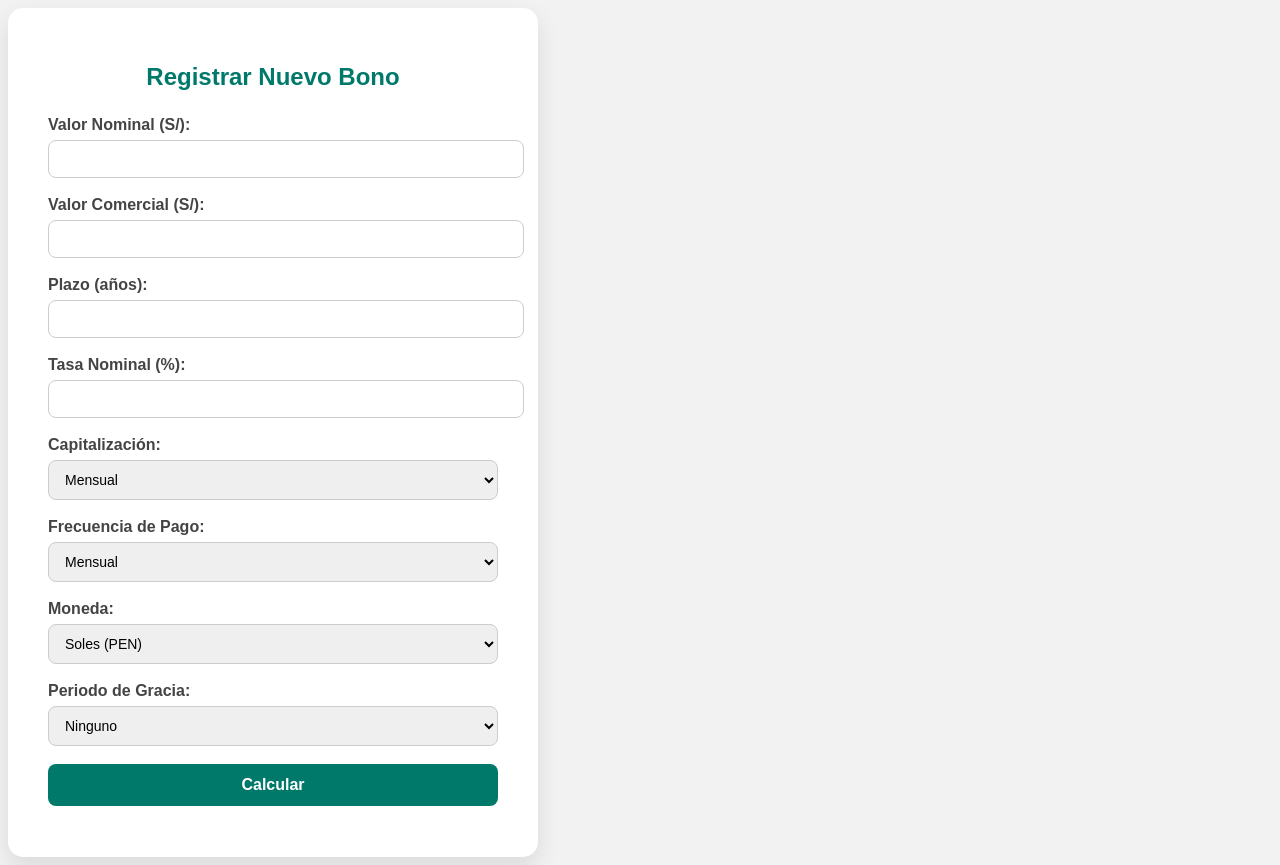
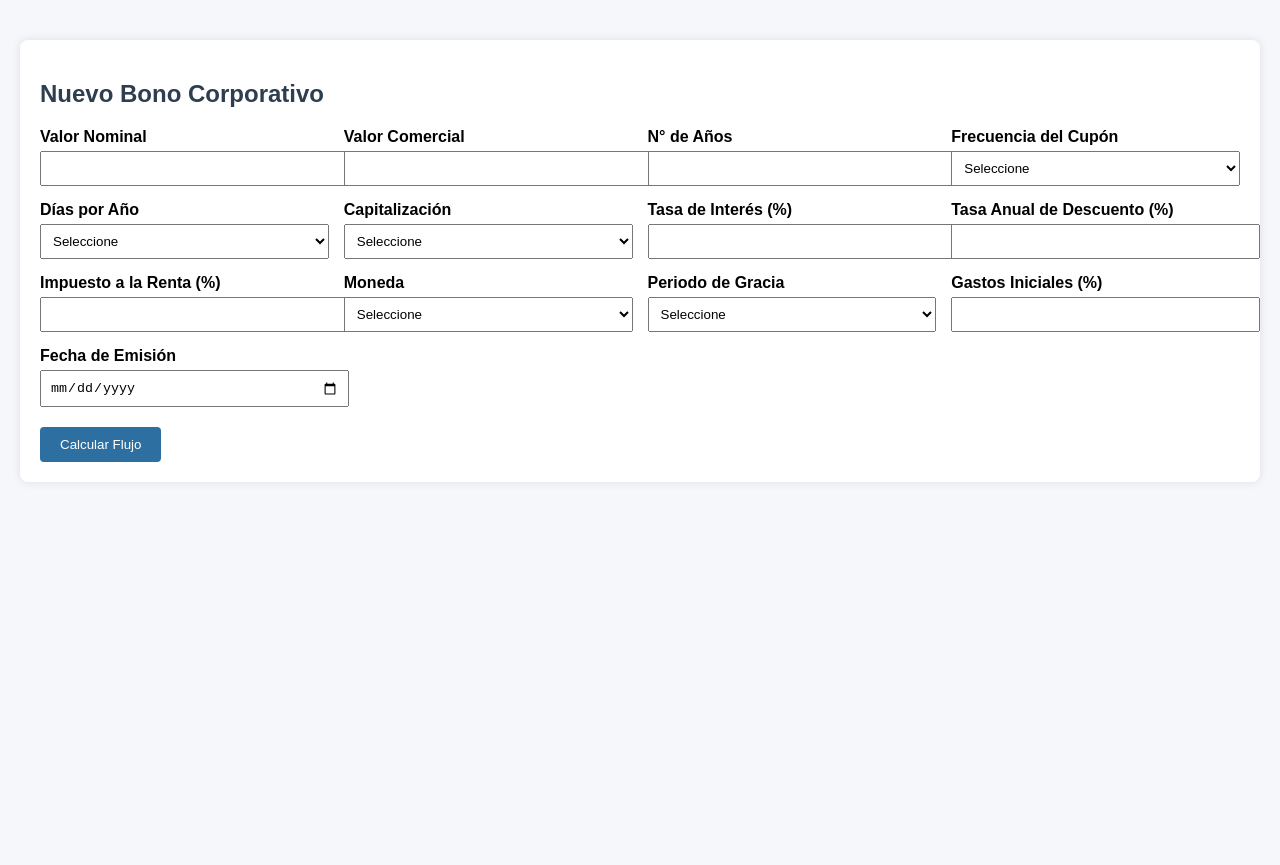
Before and after one commit to CarlosGC-LP/Bondify, a plain HTML site: page frontend/formulario-bono.html in a window 1280 px wide. After the commit the page ends 800 px from the top, so only its background shows below. Drawn offline with Linux system fonts and the light colour scheme.

Commit message:
Update formulario-bono.html

```diff
--- /dev/null
+++ b/frontend/formulario-bono.css
@@ -0,0 +1,67 @@
+body {
+  font-family: sans-serif;
+  margin: 0;
+  padding: 20px;
+  background: #f5f7fa;
+}
+
+.container {
+  background: #fff;
+  padding: 20px;
+  margin: 20px auto;
+  border-radius: 8px;
+  max-width: 1200px;
+  box-shadow: 0 0 10px rgba(0,0,0,0.1);
+}
+
+h2, h3 {
+  color: #2d3e50;
+}
+
+.grid {
+  display: grid;
+  grid-template-columns: repeat(auto-fit, minmax(250px, 1fr));
+  gap: 15px;
+}
+
+.form-group label {
+  font-weight: bold;
+}
+
+.form-group input,
+.form-group select {
+  width: 100%;
+  padding: 8px;
+  margin-top: 5px;
+}
+
+button {
+  background: #2d6fa0;
+  color: #fff;
+  border: none;
+  padding: 10px 20px;
+  margin-top: 20px;
+  cursor: pointer;
+  border-radius: 4px;
+}
+
+button:hover {
+  background: #1f4d72;
+}
+
+table {
+  width: 100%;
+  border-collapse: collapse;
+  margin-top: 20px;
+}
+
+table th, table td {
+  border: 1px solid #ddd;
+  padding: 8px;
+  text-align: right;
+}
+
+table th {
+  background: #2d6fa0;
+  color: #fff;
+}
--- a/frontend/formulario-bono.html
+++ b/frontend/formulario-bono.html
@@ -2,57 +2,127 @@
 <html lang="es">
 <head>
   <meta charset="UTF-8" />
-  <meta name="viewport" content="width=device-width, initial-scale=1.0"/>
-  <title>Registrar Bono</title>
-  <link rel="stylesheet" href="../styles.css">
+  <meta name="viewport" content="width=device-width, initial-scale=1.0" />
+  <title>Nuevo Bono Corporativo</title>
+  <link rel="stylesheet" href="formulario-bono.css" />
 </head>
 <body>
-  <div class="form-container">
-    <h2>Registrar Nuevo Bono</h2>
-    <form id="form-bono">
-      <label for="valor_nominal">Valor Nominal (S/):</label>
-      <input type="number" id="valor_nominal" required>
+  <section class="container">
+    <h2>Nuevo Bono Corporativo</h2>
+    <form id="bonoForm">
+      <div class="grid">
+        <div class="form-group">
+          <label>Valor Nominal</label>
+          <input type="number" name="valorNominal" required />
+        </div>
+        <div class="form-group">
+          <label>Valor Comercial</label>
+          <input type="number" name="valorComercial" required />
+        </div>
+        <div class="form-group">
+          <label>N° de Años</label>
+          <input type="number" name="anios" required />
+        </div>
+        <div class="form-group">
+          <label>Frecuencia del Cupón</label>
+          <select name="frecuenciaCupon" required>
+            <option value="">Seleccione</option>
+            <option value="MENSUAL">MENSUAL</option>
+            <option value="BIMESTRAL">BIMESTRAL</option>
+            <option value="TRIMESTRAL">TRIMESTRAL</option>
+            <option value="SEMESTRAL">SEMESTRAL</option>
+            <option value="ANUAL">ANUAL</option>
+          </select>
+        </div>
+        <div class="form-group">
+          <label>Días por Año</label>
+          <select name="diasAnio" required>
+            <option value="">Seleccione</option>
+            <option value="360">360 días</option>
+            <option value="365">365 días</option>
+          </select>
+        </div>
+        <div class="form-group">
+          <label>Capitalización</label>
+          <select name="capitalizacion" required>
+            <option value="">Seleccione</option>
+            <option value="MENSUAL">MENSUAL</option>
+            <option value="BIMESTRAL">BIMESTRAL</option>
+            <option value="TRIMESTRAL">TRIMESTRAL</option>
+            <option value="CUATRIMESTRAL">CUATRIMESTRAL</option>
+            <option value="SEMESTRAL">SEMESTRAL</option>
+          </select>
+        </div>
+        <div class="form-group">
+          <label>Tasa de Interés (%)</label>
+          <input type="number" name="tasaInteres" step="0.0001" required />
+        </div>
+        <div class="form-group">
+          <label>Tasa Anual de Descuento (%)</label>
+          <input type="number" name="tasaDescuento" step="0.0001" required />
+        </div>
+        <div class="form-group">
+          <label>Impuesto a la Renta (%)</label>
+          <input type="number" name="impuestoRenta" step="0.0001" required />
+        </div>
+        <div class="form-group">
+          <label>Moneda</label>
+          <select name="moneda" required>
+            <option value="">Seleccione</option>
+            <option value="PEN">Soles</option>
+            <option value="USD">Dólares</option>
+          </select>
+        </div>
+        <div class="form-group">
+          <label>Periodo de Gracia</label>
+          <select name="periodoGracia" required>
+            <option value="">Seleccione</option>
+            <option value="NINGUNO">NINGUNO</option>
+            <option value="PARCIAL">PARCIAL</option>
+            <option value="TOTAL">TOTAL</option>
+          </select>
+        </div>
+        <div class="form-group">
+          <label>Gastos Iniciales (%)</label>
+          <input type="number" name="gastosIniciales" step="0.0001" required />
+        </div>
+        <div class="form-group">
+          <label>Fecha de Emisión</label>
+          <input type="date" name="fechaEmision" required />
+        </div>
+      </div>
 
-      <label for="valor_comercial">Valor Comercial (S/):</label>
-      <input type="number" id="valor_comercial" required>
+      <button type="submit">Calcular Flujo</button>
+    </form>
+  </section>
 
-      <label for="anios">Plazo (años):</label>
-      <input type="number" id="anios" required>
+  <section class="container" id="flujoSection" style="display: none;">
+    <h3>Flujo Obtenido</h3>
+    <table id="tablaFlujo">
+      <thead>
+        <tr>
+          <th>#</th>
+          <th>Fecha</th>
+          <th>Gracia</th>
+          <th>Saldo Inicial</th>
+          <th>Cuota</th>
+          <th>Interés</th>
+          <th>Amortización</th>
+          <th>Saldo Final</th>
+          <th>Flujo Emisor</th>
+          <th>Flujo Bonista</th>
+          <th>VP Flujo</th>
+        </tr>
+      </thead>
+      <tbody></tbody>
+    </table>
+  </section>
 
-      <label for="tasa_nominal">Tasa Nominal (%):</label>
-      <input type="number" id="tasa_nominal" required>
-
-      <label for="capitalizacion">Capitalización:</label>
-      <select id="capitalizacion" required>
-        <option value="Mensual">Mensual</option>
-        <option value="Trimestral">Trimestral</option>
-        <option value="Semestral">Semestral</option>
-      </select>
-
-      <label for="frecuencia_pago">Frecuencia de Pago:</label>
-      <select id="frecuencia_pago" required>
-        <option value="Mensual">Mensual</option>
-        <option value="Trimestral">Trimestral</option>
-        <option value="Semestral">Semestral</option>
-      </select>
-
-      <label for="moneda">Moneda:</label>
-      <select id="moneda" required>
-        <option value="1">Soles (PEN)</option>
-        <option value="2">Dólares (USD)</option>
-      </select>
-
-      <label for="periodo_gracia">Periodo de Gracia:</label>
-      <select id="periodo_gracia" required>
-        <option value="1">Ninguno</option>
-        <option value="2">Solo Interés</option>
-        <option value="3">Total</option>
-      </select>
-
-      <button type="submit">Calcular</button>
-    </form>
-    <p id="mensaje"></p>
-  </div>
+  <section class="container" id="resultadosSection" style="display: none;">
+    <h3>Resultados Obtenidos</h3>
+    <div id="resultados"></div>
+    <button id="guardarBtn">Guardar Valoración</button>
+  </section>
 
   <script src="formulario-bono.js"></script>
 </body>
--- a/frontend/formulario-bono.js
+++ b/frontend/formulario-bono.js
@@ -1,56 +1,41 @@
-document.getElementById('form-bono').addEventListener('submit', async (e) => {
+document.getElementById('bonoForm').addEventListener('submit', async function (e) {
   e.preventDefault();
 
-  const id_usuario = localStorage.getItem('idUsuario');
-  if (!id_usuario) {
-    alert("Debes iniciar sesión primero.");
-    return;
-  }
+  const form = e.target;
+  const data = {
+    id_usuario: localStorage.getItem("id_usuario"), // o como lo guardes
+    valor_nominal: parseFloat(form.valorNominal.value),
+    valor_comercial: parseFloat(form.valorComercial.value),
+    anios: parseInt(form.anios.value),
+    dias_anios: parseInt(form.diasAnio.value),
+    tasa_interes: parseFloat(form.tasaInteres.value),
+    tasa_descuento: parseFloat(form.tasaDescuento.value),
+    impuesto_renta: parseFloat(form.impuestoRenta.value),
+    gastos_iniciales: parseFloat(form.gastosIniciales.value),
+    fecha_bono: form.fechaEmision.value,
 
-  const bono = {
-    id_usuario,
-    id_moneda: document.getElementById('moneda').value,
-    id_tipos_tasa: 1, // Suponiendo 1 = Nominal
-    id_frecuencias: 1, // Suponiendo 1 = Mensual
-    id_periodos_gracia: document.getElementById('periodo_gracia').value,
-    id_tipos_amortizacion: 1, // Suponiendo 1 = Alemán (puedes cambiarlo)
-    valor_nominal: parseFloat(document.getElementById('valor_nominal').value),
-    valor_comercial: parseFloat(document.getElementById('valor_comercial').value),
-    anios: parseInt(document.getElementById('anios').value),
-    fecuencia_cupon: document.getElementById('frecuencia_pago').value,
-    periodos_anio: 12,
-    dias_anio: 360,
-    tipo_tasa: "Nominal",
-    tasa_nominal: parseFloat(document.getElementById('tasa_nominal').value),
-    tasa_efectiva: 0,
-    fecuencia_capitalizacion: document.getElementById('capitalizacion').value,
-    impuesto_renta: 0.05,
-    fecha_emision: new Date().toISOString(),
-    periodo_gracia: false,
-    inflacion_anual: 0.03,
-    inflacion_semestral: 0.015,
-    facha_bono: new Date().toISOString()
+    // Se transforman los textos seleccionados a los ID reales:
+    frecuencia: form.frecuenciaCupon.value,
+    capitalizacion: form.capitalizacion.value,
+    moneda: form.moneda.value,
+    periodo_gracia: form.periodoGracia.value,
+    tipo_tasa: 'EFECTIVA' // puedes extenderlo luego
   };
 
   try {
     const res = await fetch('http://localhost:3000/api/bonos', {
       method: 'POST',
       headers: { 'Content-Type': 'application/json' },
-      body: JSON.stringify(bono)
+      body: JSON.stringify(data)
     });
 
-    const data = await res.json();
+    if (!res.ok) throw new Error('No se pudo registrar el bono');
 
-    if (res.ok) {
-      document.getElementById('mensaje').textContent = '✅ Bono guardado con éxito. Redirigiendo...';
-      setTimeout(() => {
-        window.location.href = 'flujo-caja.html';
-      }, 1000); // espera 1 segundo antes de redirigir
-    } else {
-      document.getElementById('mensaje').textContent = `❌ Error: ${data.error}`;
-    }
-  } catch (err) {
-    document.getElementById('mensaje').textContent = '❌ Error de conexión con el servidor';
-    console.error(err);
+    const bonoGuardado = await res.json();
+    console.log('✅ Bono guardado:', bonoGuardado);
+
+    // Mostrar flujo o continuar lógica...
+  } catch (error) {
+    console.error('❌ Error al guardar bono:', error);
   }
 });
```
